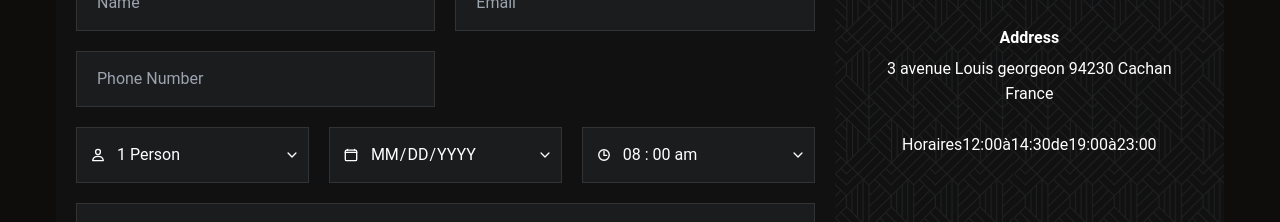
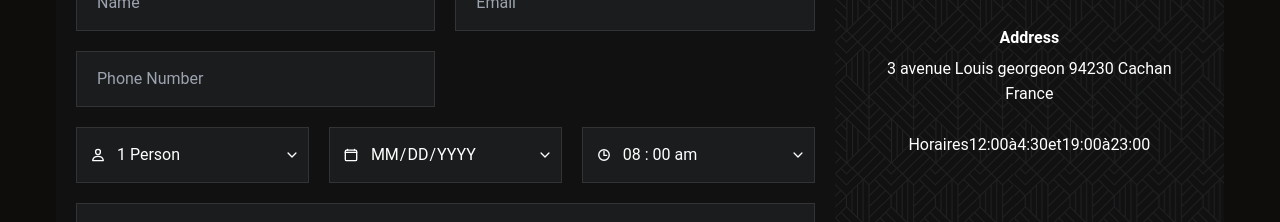
Before and after one commit to Tech-Xposer/Mehman, a Next.js app in the folder mehman/: page / in a window 1280 px wide. Shown: the part 8160-8382 px from the top of the page. Built offline with nearby package versions, Linux system fonts and the light colour scheme; a web font is replaced by a local one.

Commit message:
Update ReservationForm.jsx

```diff
--- a/mehman/src/components/reservation/ReservationForm.jsx
+++ b/mehman/src/components/reservation/ReservationForm.jsx
@@ -126,10 +126,10 @@ const ReservationForm = () => {
               France
             </address>
             <p className="menu-text text-center">
-              Horaires <span className="span">12:00</span> à{" "}
-              <span className="span">14:30</span> de{" "}
-              <span className="span">19:00</span> à{" "}
-              <span className="span">23:00</span>
+              Horaires <span className="span"> 12:00 </span> à{" "}
+              <span className="span"> 4:30 </span> et{" "}
+              <span className="span"> 19:00 </span> à{" "}
+              <span className="span"> 23:00 </span>
             </p>
           </div>
         </div>
```
